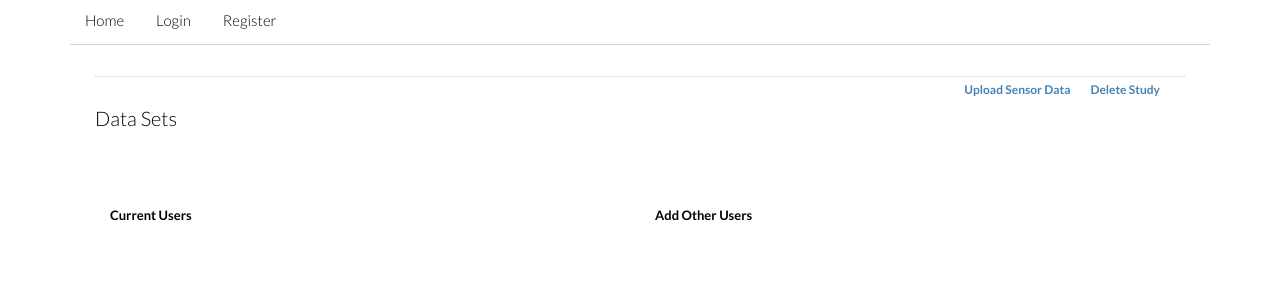
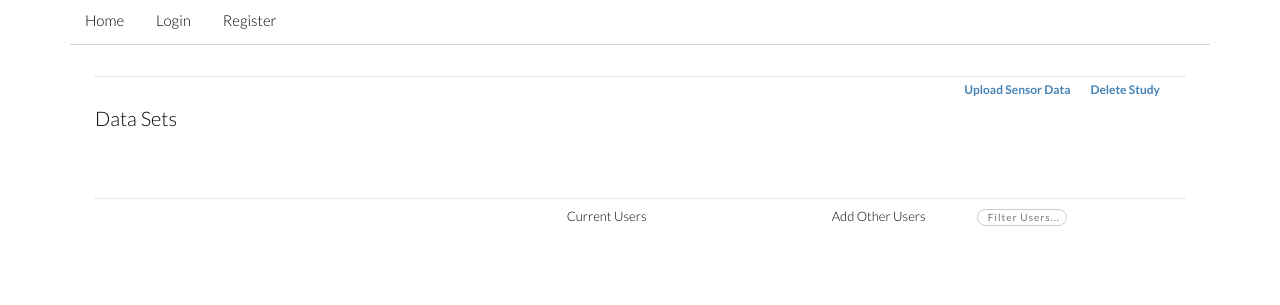
Before and after one commit to SUMSarizer/SUMSarizer, a Flask app: template templates/study.html in a window 1280 px wide. Shown: the top 305 px of the page. Run offline with Flask 2, Linux system fonts and the light colour scheme; the template is opened without the code that fills it, so the values that code supplies are empty; some libraries are stand-ins or nearby versions.

Commit message:
Add JS filtering to list of users; tweak styles and layout

```diff
--- a/static/css/style.css
+++ b/static/css/style.css
@@ -102,5 +102,18 @@ svg {
 .modal-footer{background-color:white!important;}
 .modal-header{background-color:white!important;}
 
-#currentUsers{font-size:13px; list-style: none;}
-#otherUsers{font-size:13px; list-style: none;}
+#currentUsers{font-size:12px; list-style: none;}
+#otherUsers{font-size:12px; list-style: none;}
+
+#searchDingus{
+position: relative;
+padding:  2px 2px 2px 10px;
+width: 90px;
+-webkit-border-radius: 10px;
+border: 1px #ccc solid;
+font-size: 10px;
+font-weight: 400;
+letter-spacing: 1px;
+}
+
+#usersContainer{border-top: 1px dotted lightgrey;}
--- a/static/js/additional.js
+++ b/static/js/additional.js
@@ -14,4 +14,12 @@ $(function() {
 	    chart.attr("height", Math.round(targetWidth / aspect));
 	}).trigger("resize");
 
+    $('#searchDingus').keyup(function(){
+        var searchText = $(this).val();
+        $('ul#otherUsers > li').each(function(){
+            var currentLiText = $(this).text(),
+                showCurrentLi = currentLiText.indexOf(searchText) !== -1;
+            $(this).toggle(showCurrentLi);
+        });
+    });
 });
--- a/templates/study.html
+++ b/templates/study.html
@@ -77,10 +77,11 @@
 				{% endfor %}
 
 				{{ render_pagination(pagination, 'study') }}
-
 			</ul>
-		<div id='userPanel1' class='col-md-6'>
-	        <h6><strong>Current Users</strong></h6>
+		<div id="usersContainer" class='col-md-12'>
+			<div class='col-md-5'></div>
+			<div id='userPanel1' class='col-md-3'>
+		        <h6>Current Users</h6>
 					<ul id='currentUsers'>
 						{% for user in users %}
 						<li>
@@ -89,8 +90,11 @@
 						{% endfor %}
 					</ul>
 				</div>
-		<div id='userPanel2' class='col-md-6'>
-	        <h6><strong>Add Other Users</strong></h6>
+			<div id='userPanel2' class='col-md-3'>
+		        <h6>
+		        	Add Other Users
+		        	<input type="text" id="searchDingus" placeholder="Filter Users..." name="search" class='pull-right'>
+		        </h6>
 					<ul id='otherUsers'>
 						{% for user in notusers %}
 						<li>
@@ -102,5 +106,6 @@
 		</div>
       </div>
     </div>
+  </div>
 
 {% endblock %}
```
Lines whose indentation alone changed are shown as unchanged.
